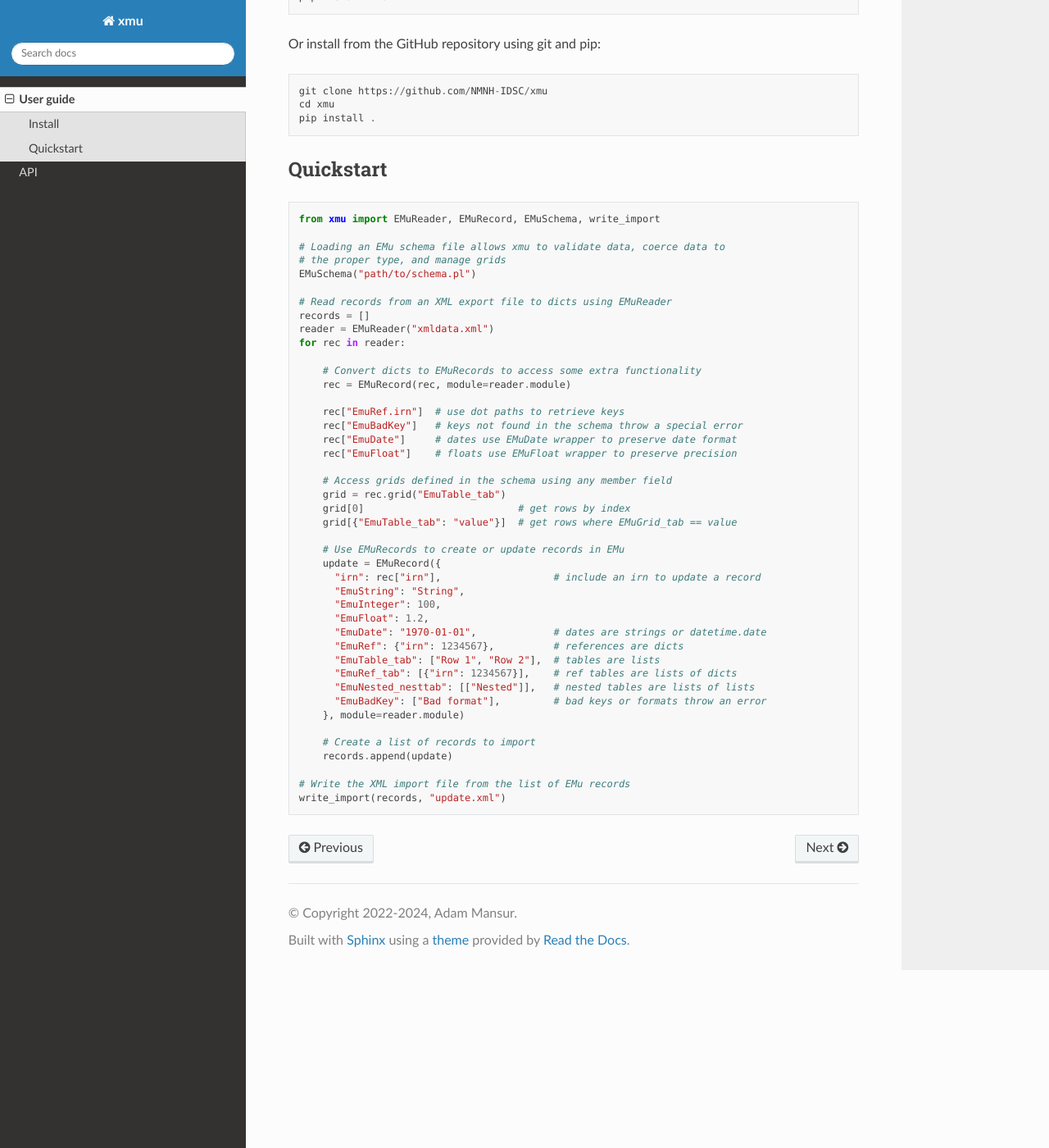
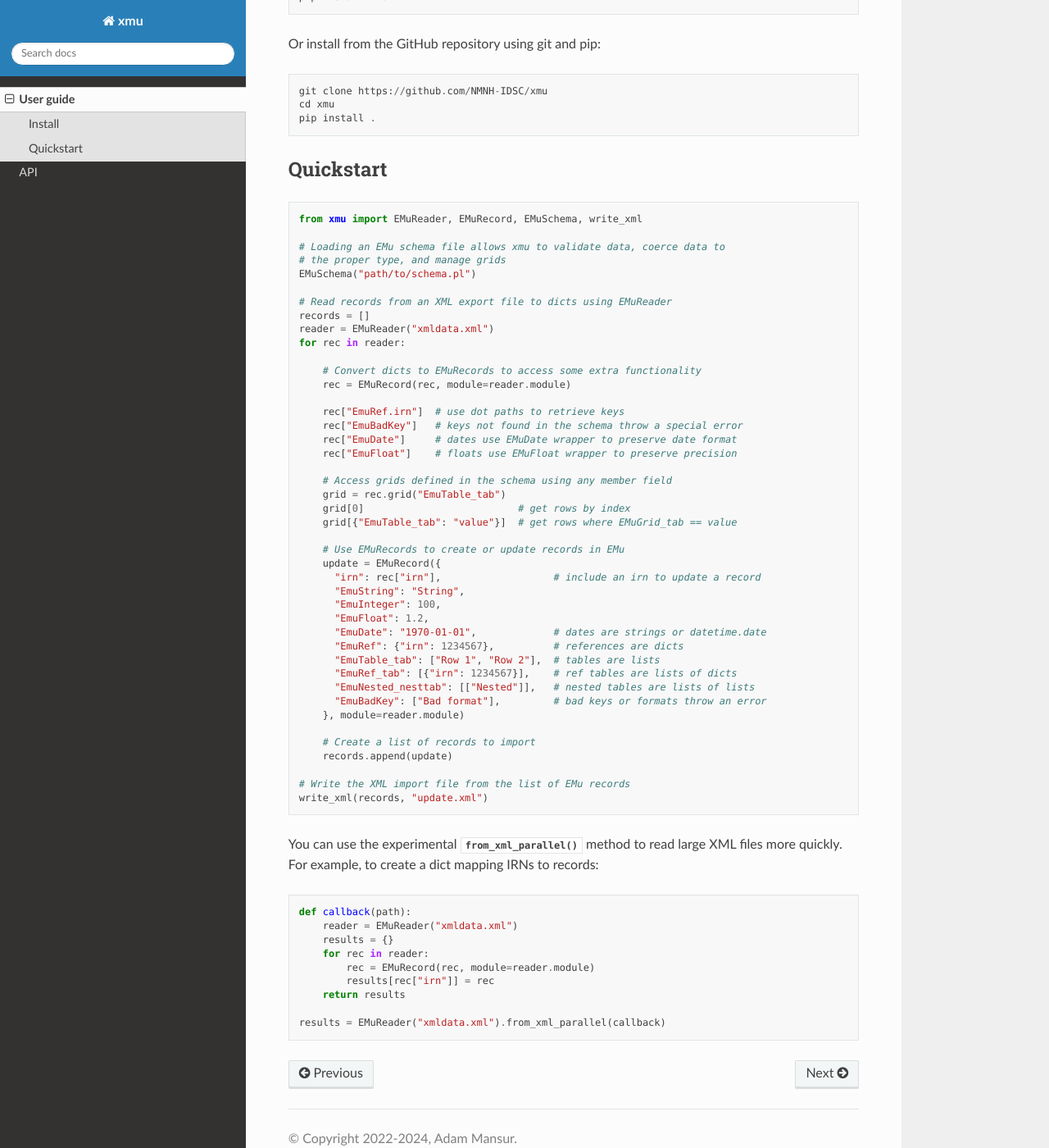
Before and after one commit to NMNH-IDSC/xmu, a Sphinx documentation site: the page built from docs/user-guide.md, in a window 1280 px wide and 1400 px high, scrolled down 289 px. Shown: the whole window at 82% size. Built offline with Sphinx 7.4.7 and the Read the Docs theme 2.0.0, drawn with Linux system fonts in a browser that asks for light colours.

Commit message:
Updated documentation

````diff
--- /dev/null
+++ b/docs/containers.rst
@@ -0,0 +1,6 @@
+xmu.containers
+==============
+
+.. automodule:: xmu.containers
+   :members:
+   :show-inheritance:
--- /dev/null
+++ b/docs/io.rst
@@ -0,0 +1,6 @@
+xmu.io
+======
+
+.. automodule:: xmu.io
+   :members:
+   :show-inheritance:
--- /dev/null
+++ b/docs/types.rst
@@ -0,0 +1,6 @@
+xmu.types
+=========
+
+.. automodule:: xmu.types
+   :members:
+   :show-inheritance:
--- a/docs/user-guide.md
+++ b/docs/user-guide.md
@@ -18,7 +18,7 @@ Quickstart
 ----------
 
 ``` python
-from xmu import EMuReader, EMuRecord, EMuSchema, write_import
+from xmu import EMuReader, EMuRecord, EMuSchema, write_xml
 
 # Loading an EMu schema file allows xmu to validate data, coerce data to
 # the proper type, and manage grids
@@ -60,5 +60,22 @@ for rec in reader:
     records.append(update)
 
 # Write the XML import file from the list of EMu records
-write_import(records, "update.xml")
+write_xml(records, "update.xml")
 ```
+
+You can use the experimental
+:py:meth:`~xmu.io.EMuReader.from_xml_parallel` method to read large XML
+files more quickly. For example, to create a dict mapping IRNs to
+records:
+
+``` python
+def callback(path):
+    reader = EMuReader("xmldata.xml")
+    results = {}
+    for rec in reader:
+        rec = EMuRecord(rec, module=reader.module)
+        results[rec["irn"]] = rec
+    return results
+
+results = EMuReader("xmldata.xml").from_xml_parallel(callback)
+```
--- /dev/null
+++ b/docs/utils.rst
@@ -0,0 +1,6 @@
+xmu.utils
+=========
+
+.. automodule:: xmu.utils
+   :members:
+   :show-inheritance:
````
Also changed, not shown: README.md (+18 -2 lines), docs/api.rst (+6 -30 lines), 2 other files.
